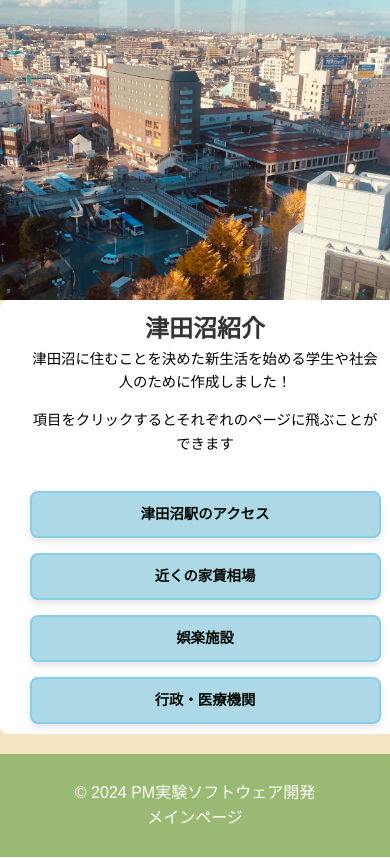
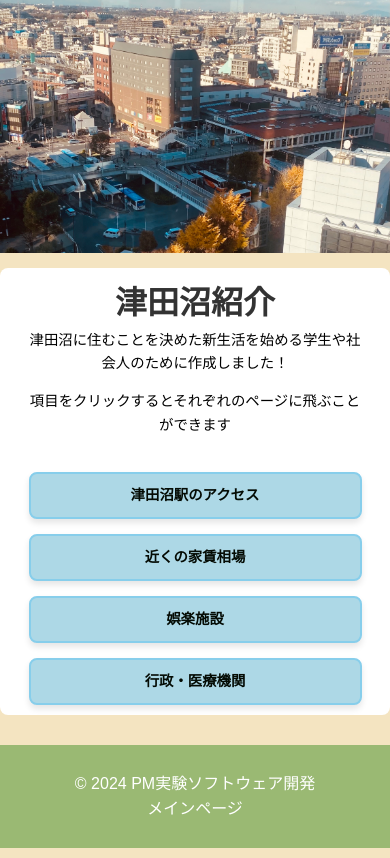
Before and after one commit to yabukilab/shimoda-a, a PHP site: page / in a window 390 px wide. Run offline with PHP 8.4, Linux system fonts and the light colour scheme.

Commit message:
表示の仕方の調整

```diff
--- a/htdocs/index.css
+++ b/htdocs/index.css
@@ -14,10 +14,11 @@ body {
 /* メイン画像 */
 .main-image img {
     width: 100vw; /* ビューポート全体の横幅に広げる */
-    height: 300px; /* 固定の高さを指定 */
+    height: 40vh; /* 固定の高さを指定 */
     object-fit: cover; /* 画像を切り取って高さに収める */
     display: block; /* ブロック要素として扱う */
     margin: 0; /* 余白を消す */
+    margin-bottom: 20px; /* 画像と下のコンテナの間に隙間を作る */
 }
 
 /* コンテナ */
@@ -25,13 +26,19 @@ body {
     display: flex;
     flex-direction: column;
     align-items: center;
-    padding: 15px;
+    padding: 20px;
     width: 100%;
+    max-width: 100vw;
     margin: 0;
+    padding: 20px;
     background-color: #fff; /* 白背景で内容を目立たせる */
     border-radius: 8px;
     box-shadow: none;
-    flex: 1;
+    flex: 1 0 auto;
+    overflow: hidden;
+    margin-bottom: 30px; /* コンテナとフッターの間に隙間を作る */
+    box-sizing: border-box;
+    z-index: 1;
 }
 
 /* 内部コンテンツの最大幅を制限 */
@@ -43,7 +50,7 @@ body {
 
 /* 見出し */
 h1 {
-    font-size: 4em;
+    font-size: 3em;
     margin-bottom: 15px;
     color: #333;
     text-align: center;
@@ -117,7 +124,10 @@ footer {
     color: #fff;
     padding: 10px 0;
     margin-top: 20px;
+    margin-bottom: 10px; /* コピーライトとページ下部の間に隙間を作る */
     flex-shrink: 0;
+    width: 100%;
+    box-sizing: border-box;
 }
 
 /* レスポンシブ対応: スマホ用 */
@@ -127,12 +137,24 @@ footer {
         font-size: 0.9em;
         padding: 10px 15px;
     }
+    .main-image img {
+        height: 30vh; /* スマホでは高さを少し小さめに */
+        margin-bottom: 15px; /* 画像とコンテナの間の余白を調整 */
+    }
+
+    .container {
+        margin-bottom: 20px; /* コンテナとフッターの間の余白を調整 */
+    }
+
+    footer {
+        margin-top: 10px; /* フッターが少し上に来るように */
+    }
 }
 
 /* レスポンシブ対応 */
 @media screen and (max-width: 600px) {
     h1 {
-        font-size: 1.5em;
+        font-size: 2em;
     }
 
     .container {
```
